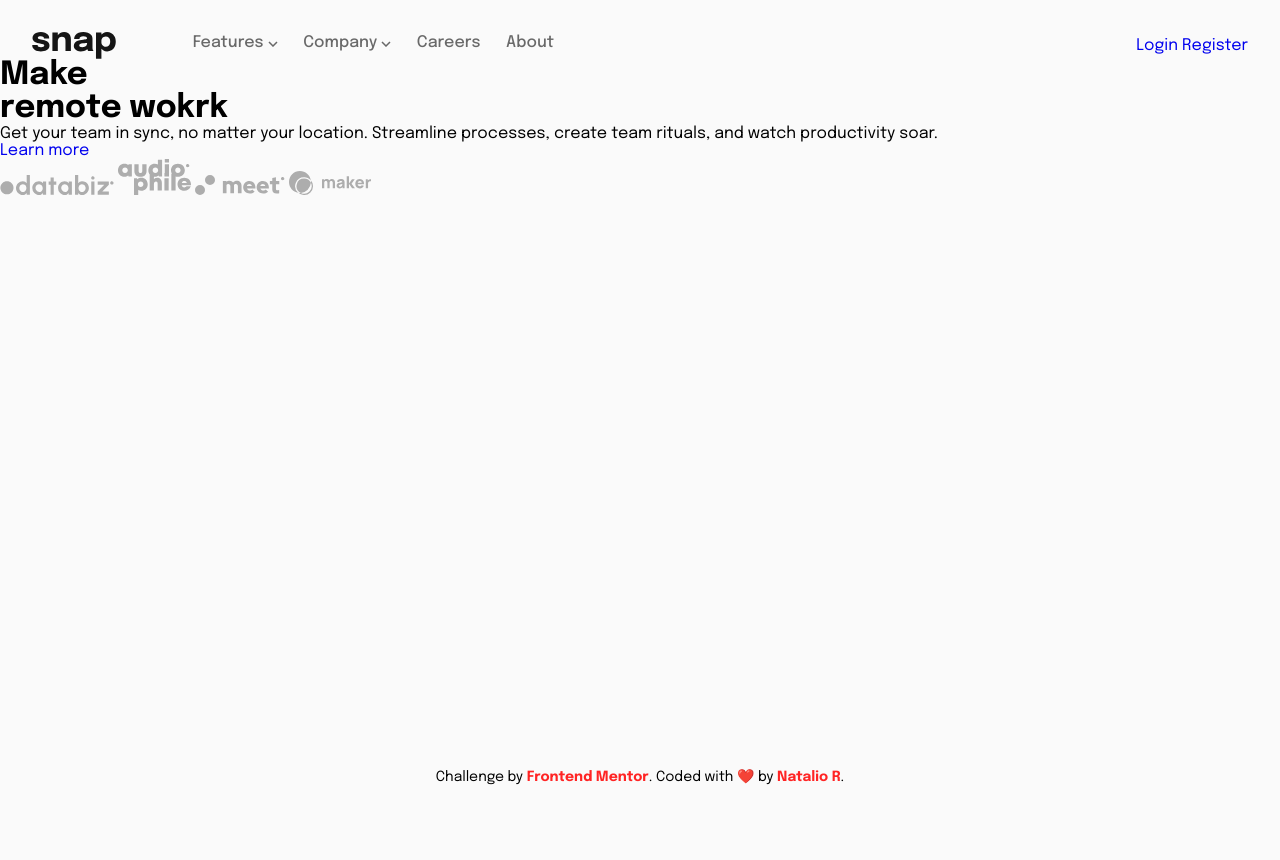
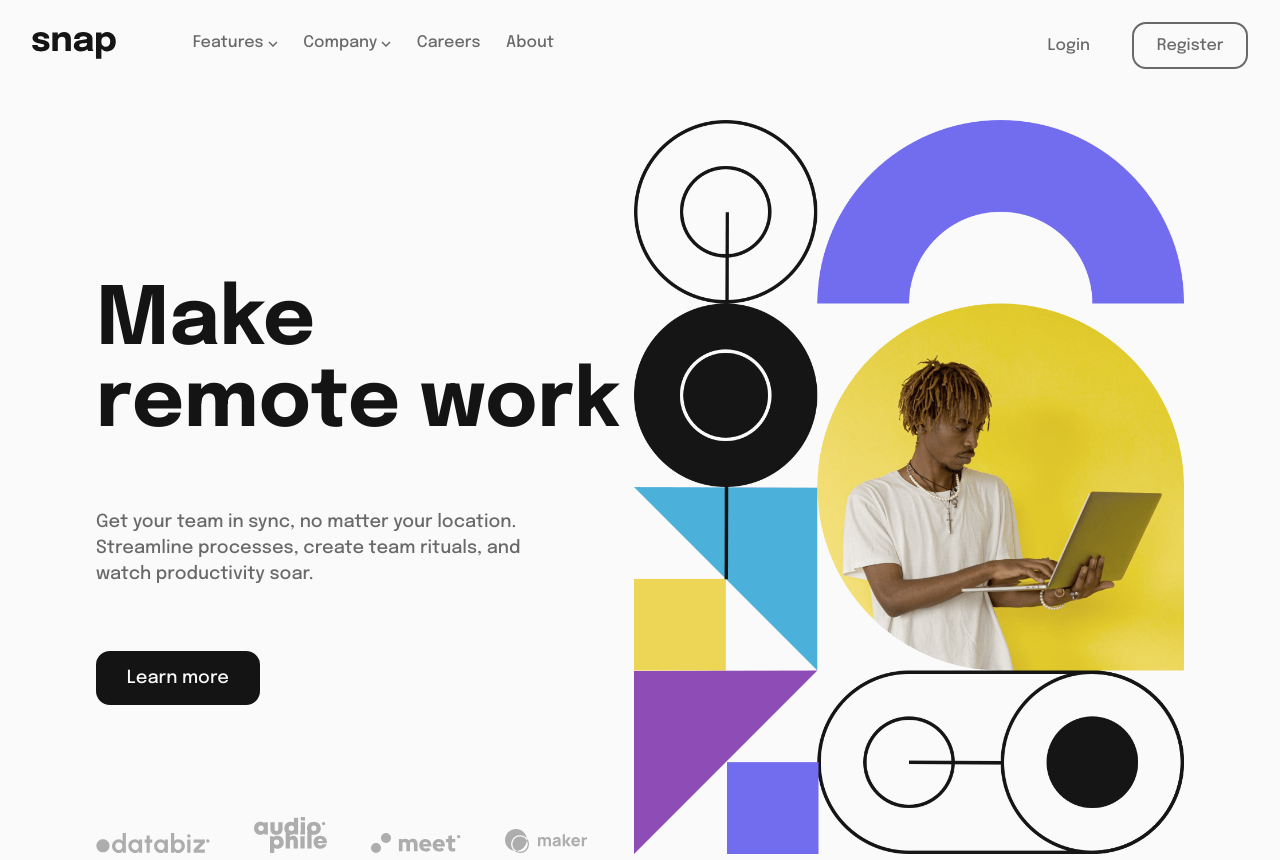
Before and after one commit to Natalio-R/Snap---Remote-work, a plain HTML site: page index.html in a window 1280 px wide. Shown: the top 860 px of the page. Before the commit the page ends 800 px from the top, so only its background shows below. Drawn offline with Linux system fonts and the light colour scheme.

Commit message:
edited html and css

```diff
--- a/index.html
+++ b/index.html
@@ -9,12 +9,9 @@
   <link rel="stylesheet" href="style.css">
   <style>
     .attribution {
-      position: absolute;
       font-size: 14px;
       text-align: center;
-      bottom: 1rem;
-      left: 0;
-      right: 0;
+      margin-bottom: 1rem;
     }
 
     .attribution a {
@@ -63,7 +60,7 @@
   </header>
   <main>
     <div class="infor">
-      <h1>Make <br> remote wokrk</h1>
+      <h1>Make <br> remote work</h1>
       <p>Get your team in sync, no matter your location. Streamline processes,
         create team rituals, and watch productivity soar.</p>
       <a href="#" class="btn btn-learn">Learn more</a>
@@ -74,7 +71,9 @@
         <img src="./images/client-maker.svg" alt="Logotipo maker">
       </div>
     </div>
-    <!--<img src="./images/image-hero-desktop.png" alt="">-->
+    <div class="image">
+      <img src="./images/image-hero-desktop.png" alt="">
+    </div>
   </main>
   <foter class="attribution">
     Challenge by <a href="https://www.frontendmentor.io?ref=challenge" target="_blank">Frontend Mentor</a>.
--- a/style.css
+++ b/style.css
@@ -31,6 +31,10 @@ ul {
 }
 
 body {
+  display: flex;
+  flex-direction: column;
+  align-items: center;
+  justify-content: center;
   font-family: var(--Family);
   background-color: var(--AlmostWhite);
 }
@@ -41,6 +45,7 @@ header {
   align-items: center;
   justify-content: space-between;
   padding: 2rem 2rem 0;
+  width: 100%;
 }
 
 header nav {
@@ -69,7 +74,11 @@ header nav ul.menu li a.menu-link {
 }
 
 header nav ul.menu li:hover a.menu-link {
-  font-weight: var(--w700);
+  color: var(--AlmostBlack);
+}
+
+header nav ul.menu li:hover a.menu-link img {
+  transform: rotate(180deg);
 }
 
 header nav ul.submenu {
@@ -93,10 +102,92 @@ header nav ul.submenu li a {
 }
 
 header nav ul.submenu li:hover a {
-  font-weight: var(--w700);
+  color: var(--AlmostBlack);
 }
 
 header nav ul li.m-1:hover ul.submenu {
   display: flex;
   visibility: visible;
 }
+
+.btn {
+  padding: 0.8rem 1.4rem;
+  border-radius: 14px;
+  color: var(--MediumGray);
+  cursor: pointer;
+  font-weight: var(--w500);
+}
+
+.btn:hover {
+  color: var(--AlmostBlack);
+}
+
+.btn.btn-register {
+  border: 2px solid var(--MediumGray);
+  margin-left: 1rem;
+}
+
+.btn.btn-register:hover {
+  border: 2px solid var(--AlmostBlack);
+}
+
+.btn.btn-learn {
+  border: 2px solid var(--AlmostBlack);
+  background-color: var(--AlmostBlack);
+  color: var(--AlmostWhite);
+  padding: 1rem 1.8rem;
+  font-size: 18px;
+}
+
+.btn.btn-learn:hover {
+  border: 2px solid var(--AlmostBlack);
+  background-color: var(--AlmostWhite);
+  color: var(--AlmostBlack);
+}
+
+main {
+  display: flex;
+  align-items: center;
+  justify-content: space-between;
+  width: 85%;
+}
+
+main .infor {
+  position: relative;
+  display: flex;
+  flex-direction: column;
+  align-items: flex-start;
+  justify-content: center;
+  height: 860px;
+  padding-top: 10rem;
+}
+
+main .infor h1 {
+  font-size: 80px;
+  color: var(--AlmostBlack);
+}
+
+main .infor p {
+  font-size: 18px;
+  font-weight: var(--w500);
+  color: var(--MediumGray);
+  margin: 4rem 0;
+  line-height: 26px;
+  width: 450px;
+}
+
+main .infor .brands {
+  margin-top: 7rem;
+}
+
+main .infor .brands img {
+  margin-right: 2.5rem;
+}
+
+main .image {
+  width: 550px;
+}
+
+main .image img {
+  width: 100%;
+}
```
